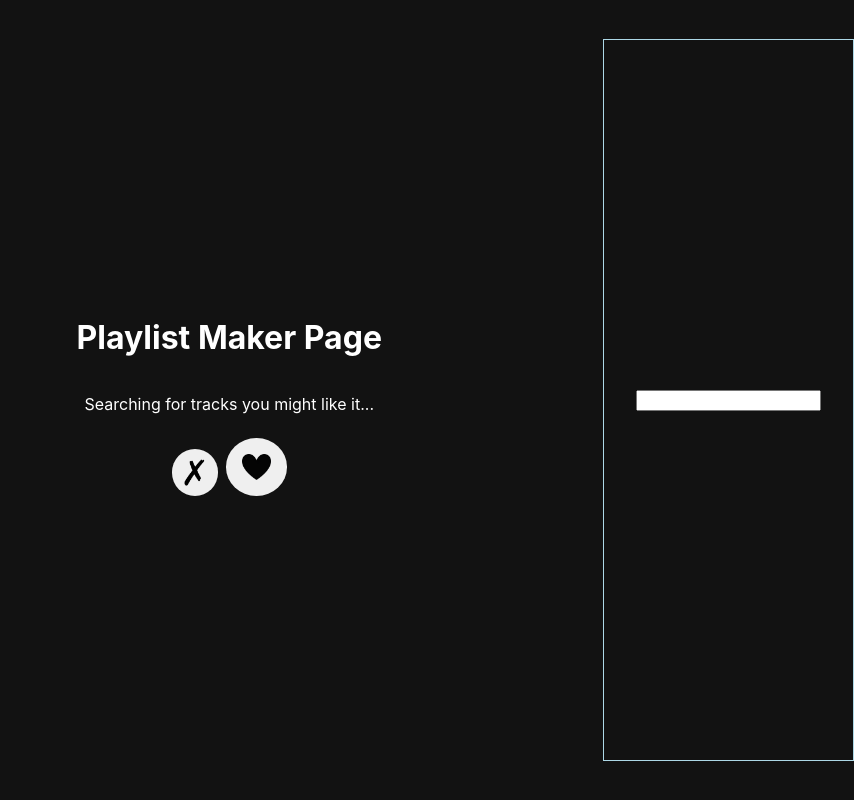
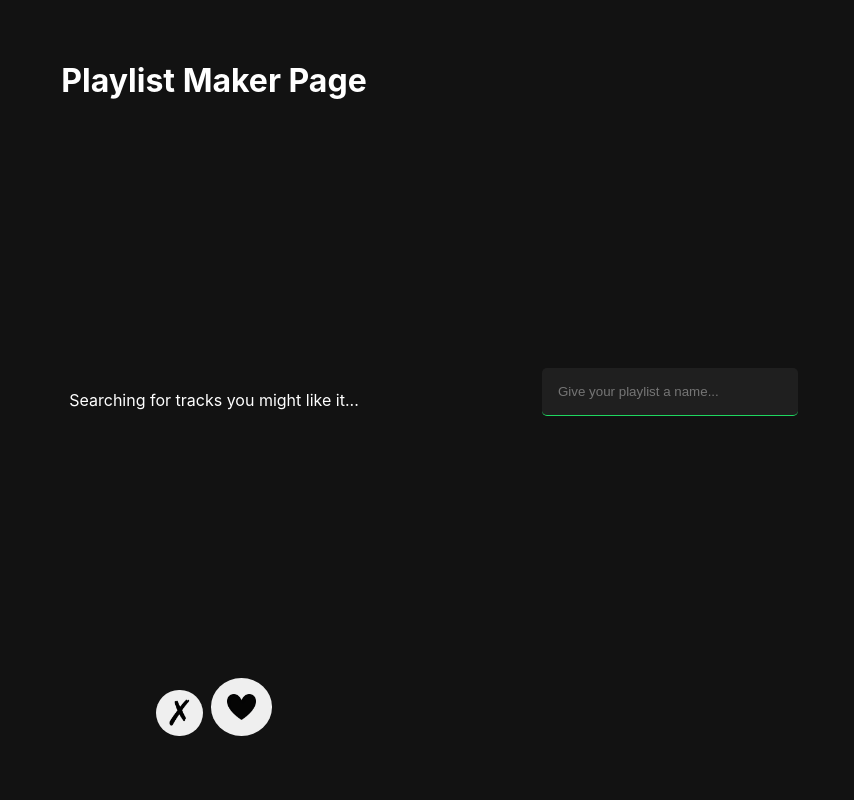
Before and after one commit to maduMelo/playlist-generator, a React (Create React App) app: page /profile/app in a window 1280 px wide. Shown: the whole page, without its empty margins (426-1280 px from the left). Built offline with nearby package versions, Linux system fonts and the light colour scheme.

Commit message:
added functionality on playlist name input and CSS on the right section

```diff
--- a/src/pages/PlaylistMaker/PlaylistMaker.css
+++ b/src/pages/PlaylistMaker/PlaylistMaker.css
@@ -14,9 +14,12 @@
     justify-content: start;
 
     width: 22vw;
-    height: 90%;
+    height: 80%;
 
     overflow: scroll;
+
+    flex: 1;
+
 }
 
 .playlist-container::-webkit-scrollbar {
@@ -24,15 +27,14 @@
 }
 
 .playlist-maker-center {
-
     display: flex;
     flex-direction: column;
     align-items: center;
-    justify-content: center;
+    justify-content: space-between;
 
     height: 90%;
 
-    flex: 3;
+    flex: 2;
 }
 
 .playilst-modifiers-container {
@@ -41,7 +43,7 @@
     justify-content: space-around;
 
     gap: .5rem;
-    margin: .5rem;
+    margin-bottom: 1.5rem;
 }
 
 #reject, #add {
@@ -85,7 +87,6 @@
 }
 
 .playlist-maker-right {
-    border: 1px solid lightblue;
 
     height: 90%;
 
@@ -95,4 +96,49 @@
     justify-content: center;
 
     flex: 1;
+
+    margin-right: 0rem;
 }
+
+.playlist-name-input {
+    outline: none;
+    border: none;
+
+    width: 70%;
+    margin-right: 3rem;
+    margin-bottom: 1rem;
+
+    background-color: #1f1f1f;
+    color: white;
+    caret-color: #1ed760;
+    border-bottom: 1px solid #1ed760;
+    border-radius: 5px;
+
+    padding: 1rem;
+}
+
+.create-playlist-button {
+    background-color: #1f1f1f;
+    border: none;
+    border-radius: 5px;
+
+    margin-right: 3rem;
+    padding: .8rem 1.2rem;
+
+    color: white;
+
+    cursor: pointer;
+}
+
+.create-playlist-button:hover {
+    background-color: #282828;
+}
+
+.playlist-maker-right a {
+    color: white;
+    margin-right: 3rem;
+}
+
+.playlist-maker-right a:hover {
+    color: #1ed760;
+}
--- a/src/pages/PlaylistMaker/PlaylistMaker.jsx
+++ b/src/pages/PlaylistMaker/PlaylistMaker.jsx
@@ -8,6 +8,7 @@ import addLogo from '../../assets/add.png';
 
 import TrackPreview from './components/TrackPreview';
 import TrackOnPlaylist from './components/TrackOnPlaylist';
+import Button from '../../components/Button';
 
 import spotifyControllers from '../../controllers/spotifyControllers';
 
@@ -23,6 +24,7 @@ function PlaylistMaker() {
 
     const [playlist, setPlaylist] = useState([]);
     const [playlistID, setPlaylistID] = useState(null);
+    const [playlistName, setPlaylistName] = useState('');
 
 
     // Montando o monstrinho
@@ -46,12 +48,11 @@ function PlaylistMaker() {
 
         // List of tracks (objects)
         setSuggestedTracks(suggestedTracksList.flat());
-        console.log('Gerou sugestões!');
     };
 
     async function createPlaylist() {
         const body = {
-            name: 'Mulher, pelo amor de Deus...',
+            name: playlistName ? playlistName : 'My Playlist',
             description: 'Playlist created by Playlist Maker',
             public: true
         };
@@ -77,6 +78,10 @@ function PlaylistMaker() {
     const handleKeyDown = (event) => {
         if (event.key === 'ArrowRight') document.getElementById('add').click();
         else if (event.key === 'ArrowLeft') document.getElementById('reject').click();
+    };
+
+    const handleNameInput = (event) => {
+        setPlaylistName(event.target.value);
     };
 
     useEffect(() => {
@@ -115,11 +120,15 @@ function PlaylistMaker() {
             </div>
 
             <div className='playlist-maker-right'>
-                <input type="text" />
+                <input type="text" className='playlist-name-input'
+                    placeholder='Give your playlist a name...'
+                    onChange={handleNameInput}
+                    value={playlistName}
+                />
 
                 {
                     playlist.length > 0 && !isPlaylistDone &&
-                    <button onClick={createPlaylist}>Create Playlist</button>
+                    <button onClick={createPlaylist} className='create-playlist-button'>Create Playlist</button>
                 }
 
                 {
--- a/src/pages/PlaylistMaker/components/TrackPreview.css
+++ b/src/pages/PlaylistMaker/components/TrackPreview.css
@@ -5,7 +5,11 @@
     justify-content: space-between;
 
     background-color: #1f1f1f;
-    padding: 1rem;
+
+    height: 50vh;
+    width: 16vw;
+
+    padding: 1.2vw;
     border-radius: 4%;
 }
 
@@ -18,24 +22,28 @@
 }
 
 .track-preview-container img {
-    width: 16rem;
-    height: 16rem;
+    width: 16vw;
+    height: 16vw;
     border-radius: 4%;
 }
 
 .track-info {
-    width: 16rem;
+    width: 16vw;
+
 }
 
 .track-name {
-    font-size: 1.3rem;
+    font-size: 1.5vw;
     margin-bottom: 0;
+    margin-top: .5vw;
 
     word-wrap: break-word;
     white-space: normal;
 }
 
 .track-artists {
+    font-size: 1vw;
+
     color: rgb(185, 185, 185);
     white-space: nowrap;
     overflow: hidden;
@@ -50,8 +58,8 @@
     background-color: #1db954;
     color: black;
 
-    width: 3rem;
-    height: 3rem;
+    width: 3.6vw;
+    height: 3.6vw;
 
     padding: .2rem;
 
```
